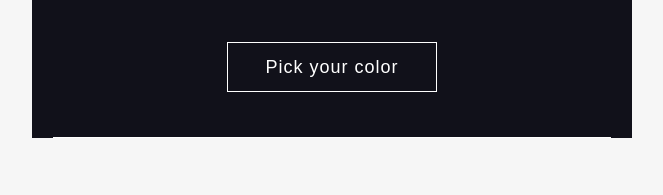
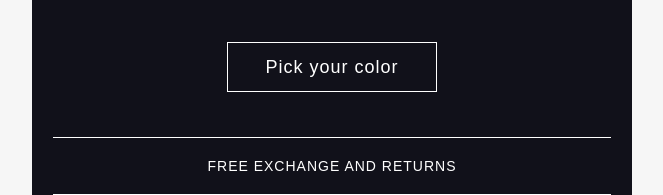
Before and after one commit to elinlora/on2, a plain HTML site: page index.html in a window 1280 px wide. Shown: the part 1582-1777 px from the top of the page, without its empty margins (308-971 px from the left). Before the commit the page ends 1720 px from the top, so only its background shows below. Drawn offline with Linux system fonts and the light colour scheme.

Commit message:
Free exchange & returns section added

```diff
--- a/index.html
+++ b/index.html
@@ -732,6 +732,82 @@
     </div>
     <!--[if mso | IE]></td></tr></table><![endif]-->
     <!-- ======> / Horizontal Rule <====== -->
+    <!-- ======> Free Exchange & Returns <====== -->
+    <!--[if mso | IE]><table align="center" border="0" cellpadding="0" cellspacing="0" class="" role="presentation" style="width:600px;" width="600" bgcolor="#11111A" ><tr><td style="line-height:0px;font-size:0px;mso-line-height-rule:exactly;"><![endif]-->
+    <div style="background:#11111A;background-color:#11111A;margin:0px auto;max-width:600px;">
+      <table align="center" border="0" cellpadding="0" cellspacing="0" role="presentation" style="background:#11111A;background-color:#11111A;width:100%;">
+        <tbody>
+          <tr>
+            <td style="direction:ltr;font-size:0px;padding:0;text-align:center;">
+              <!--[if mso | IE]><table role="presentation" border="0" cellpadding="0" cellspacing="0"><tr><td class="" style="vertical-align:top;width:600px;" ><![endif]-->
+              <div class="mj-column-per-100 mj-outlook-group-fix" style="font-size:0px;text-align:left;direction:ltr;display:inline-block;vertical-align:top;width:100%;">
+                <table border="0" cellpadding="0" cellspacing="0" role="presentation" width="100%">
+                  <tbody>
+                    <tr>
+                      <td style="vertical-align:top;padding:21px 0;">
+                        <table border="0" cellpadding="0" cellspacing="0" role="presentation" style="" width="100%">
+                          <tbody>
+                            <tr>
+                              <td align="center" style="font-size:0px;padding:0;word-break:break-word;">
+                                <div style="font-family:Arial;font-size:14px;letter-spacing:1px;line-height:1;text-align:center;text-transform:uppercase;color:#ffffff;">Free Exchange and Returns</div>
+                              </td>
+                            </tr>
+                          </tbody>
+                        </table>
+                      </td>
+                    </tr>
+                  </tbody>
+                </table>
+              </div>
+              <!--[if mso | IE]></td></tr></table><![endif]-->
+            </td>
+          </tr>
+        </tbody>
+      </table>
+    </div>
+    <!--[if mso | IE]></td></tr></table><![endif]-->
+    <!-- ======> / Free Exchange & Returns <====== -->
+    <!-- ======> Horizontal Rule <====== -->
+    <!--[if mso | IE]><table align="center" border="0" cellpadding="0" cellspacing="0" class="" role="presentation" style="width:600px;" width="600" bgcolor="#11111A" ><tr><td style="line-height:0px;font-size:0px;mso-line-height-rule:exactly;"><![endif]-->
+    <div style="background:#11111A;background-color:#11111A;margin:0px auto;max-width:600px;">
+      <table align="center" border="0" cellpadding="0" cellspacing="0" role="presentation" style="background:#11111A;background-color:#11111A;width:100%;">
+        <tbody>
+          <tr>
+            <td style="direction:ltr;font-size:0px;padding:0;text-align:center;">
+              <!--[if mso | IE]><table role="presentation" border="0" cellpadding="0" cellspacing="0"><tr><td class="" style="vertical-align:top;width:600px;" ><![endif]-->
+              <div class="mj-column-per-100 mj-outlook-group-fix" style="font-size:0px;text-align:left;direction:ltr;display:inline-block;vertical-align:top;width:100%;">
+                <table border="0" cellpadding="0" cellspacing="0" role="presentation" width="100%">
+                  <tbody>
+                    <tr>
+                      <td style="vertical-align:top;padding:0 21px;">
+                        <table border="0" cellpadding="0" cellspacing="0" role="presentation" style="" width="100%">
+                          <tbody>
+                            <tr>
+                              <td align="left" style="font-size:0px;padding:0;word-break:break-word;">
+                                <div style="font-family:Arial;font-size:13px;line-height:1;text-align:left;color:#000000;">
+                                  <table width="100%" cellspacing="0" cellpadding="0" role="presentation" border="0" align="center">
+                                    <tr>
+                                      <td style="border-top: 1px solid #ffffff;"></td>
+                                    </tr>
+                                  </table>
+                                </div>
+                              </td>
+                            </tr>
+                          </tbody>
+                        </table>
+                      </td>
+                    </tr>
+                  </tbody>
+                </table>
+              </div>
+              <!--[if mso | IE]></td></tr></table><![endif]-->
+            </td>
+          </tr>
+        </tbody>
+      </table>
+    </div>
+    <!--[if mso | IE]></td></tr></table><![endif]-->
+    <!-- ======> / Horizontal Rule <====== -->
   </div>
 </body>
 
```
Also changed, not shown: 1 other file.
